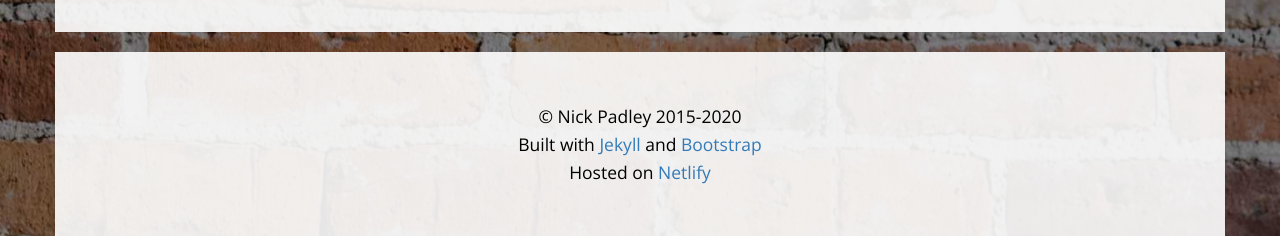
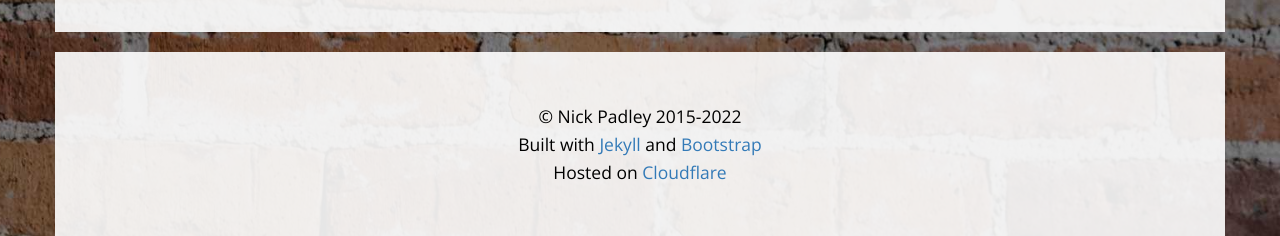
Before and after one commit to npadley/Personal-Site, a Jekyll site: the page built from index.html, in a window 1280 px wide. Shown: the part 1062-1298 px from the top of the page. Built offline with Jekyll 4.4.1, drawn with Linux system fonts in a browser that asks for light colours; nearby versions of some CDN libraries; comment, search, counter and statistics services are not loaded.

Commit message:
Update footer.html

```diff
--- a/_includes/footer.html
+++ b/_includes/footer.html
@@ -1,9 +1,9 @@
 		<footer class="container">
 		    <div class="row">
 		    	<div class="col-lg-12 text-center">
-		    		<p>&copy; Nick Padley 2015-2020<br />
-		    		Built with <a href="http://www.jekyllrb.com">Jekyll</a> and <a href="http://www.getbootstrap.com">Bootstrap</a><br />
-		    		Hosted on <a href="https://netlify.com">Netlify</a>
+		    		<p>&copy; Nick Padley 2015-2022<br />
+		    		Built with <a href="www.jekyllrb.com">Jekyll</a> and <a href="www.getbootstrap.com">Bootstrap</a><br />
+		    		Hosted on <a href="cloudflare.com">Cloudflare</a>
 		    		</p>
 		    	</div>
 		    </div>
```
